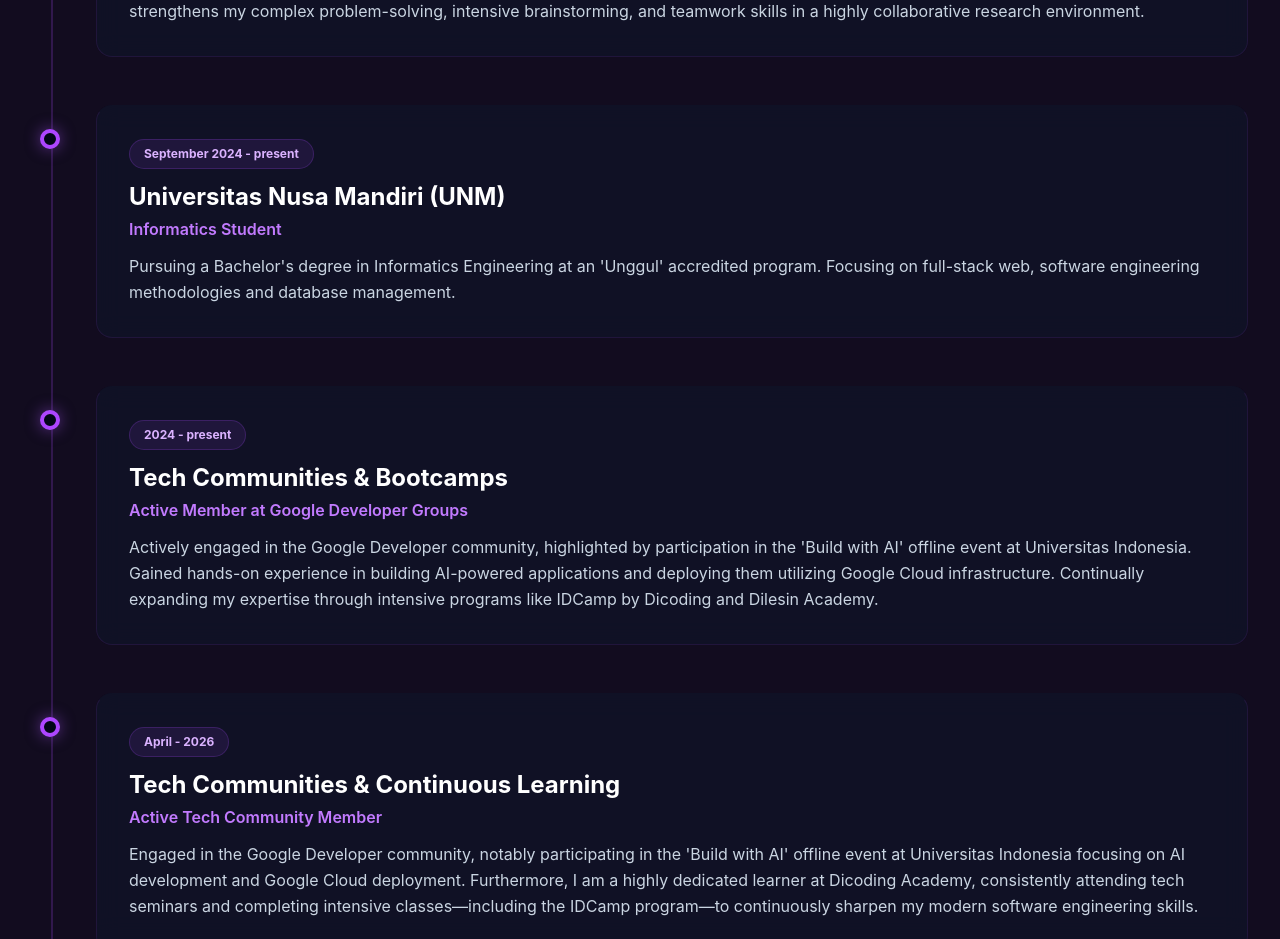
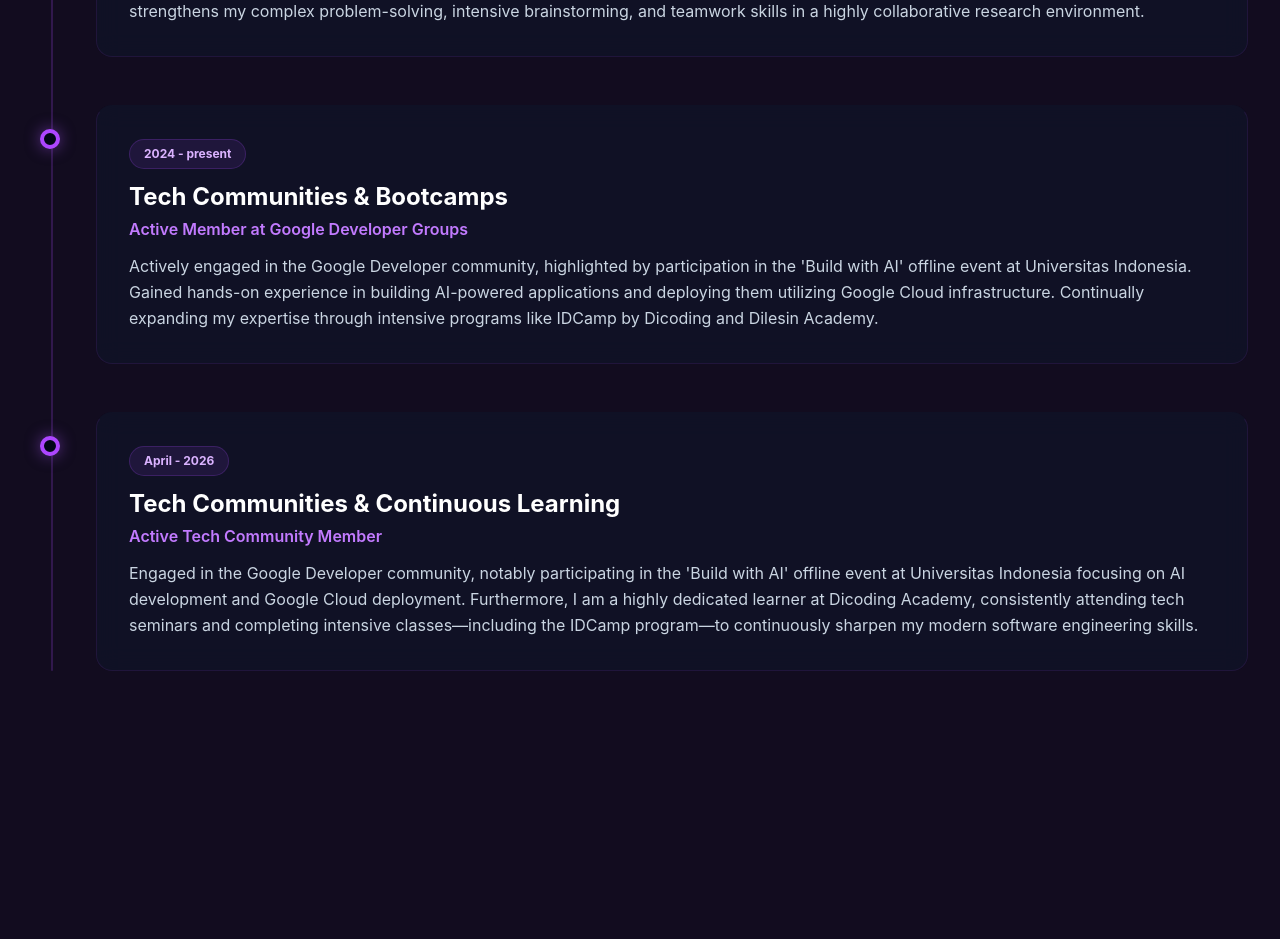
Before and after one commit to satriafzal/personal-portofolio, a Vue app: page / in a window 1280 px wide. Shown: the part 3040-3979 px from the top of the page. Built offline with nearby package versions, Linux system fonts and the light colour scheme.

Commit message:
update journey

```diff
--- a/src/views/Myjourney.vue
+++ b/src/views/Myjourney.vue
@@ -79,23 +79,11 @@ const journeyList = [
         role: "Freelance Frontend Developer",
         desc: "Developed a responsive and dynamic company profile website interface using Vue.js, accurately translating UI/UX designs into functional frontend code. Implemented Git version control to manage repositories and streamline code updates efficiently."
     },
-    // {
-    //     period: "2026 - Present",
-    //     title: "Lecturer Collaborative Project: Village Digitization",
-    //     role: "Backend Developer (Laravel)",
-    //     desc: "Selected to collaborate directly with a university lecturer and an academic development team to build a centralized web platform for four local villages. Serving as the core Backend Developer utilizing Laravel, I am responsible for designing robust database architectures, developing secure APIs, and ensuring efficient server-side performance to accelerate digital transformation at the village administration level."
-    // },
     {
         period: "Maret - 2026",
         title: "Academic Research & PKM-KC",
         role: "Full-Stack Web Developer",
         desc: "Spearheading the development of an AI-driven sentiment analysis web platform for F&B MSMEs along Margonda Raya, Depok. By integrating Deep Learning and LLM models to analyze customer reviews, this project not only hones my full-stack engineering capabilities but also strengthens my complex problem-solving, intensive brainstorming, and teamwork skills in a highly collaborative research environment."
-    },
-    {
-        period: "September 2024 - present",
-        title: "Universitas Nusa Mandiri (UNM)",
-        role: "Informatics Student",
-        desc: "Pursuing a Bachelor's degree in Informatics Engineering at an 'Unggul' accredited program. Focusing on full-stack web, software engineering methodologies and database management."
     },
     {
         period: "2024 - present",
```
